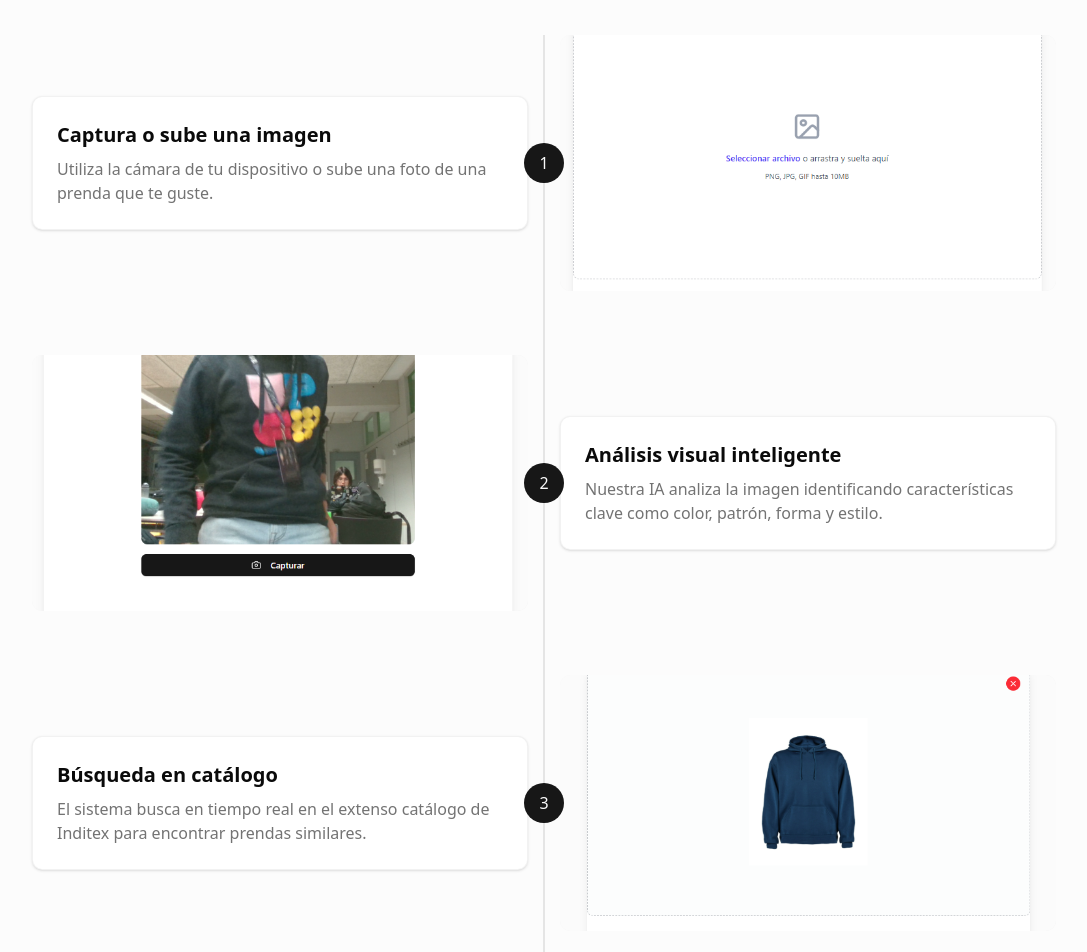
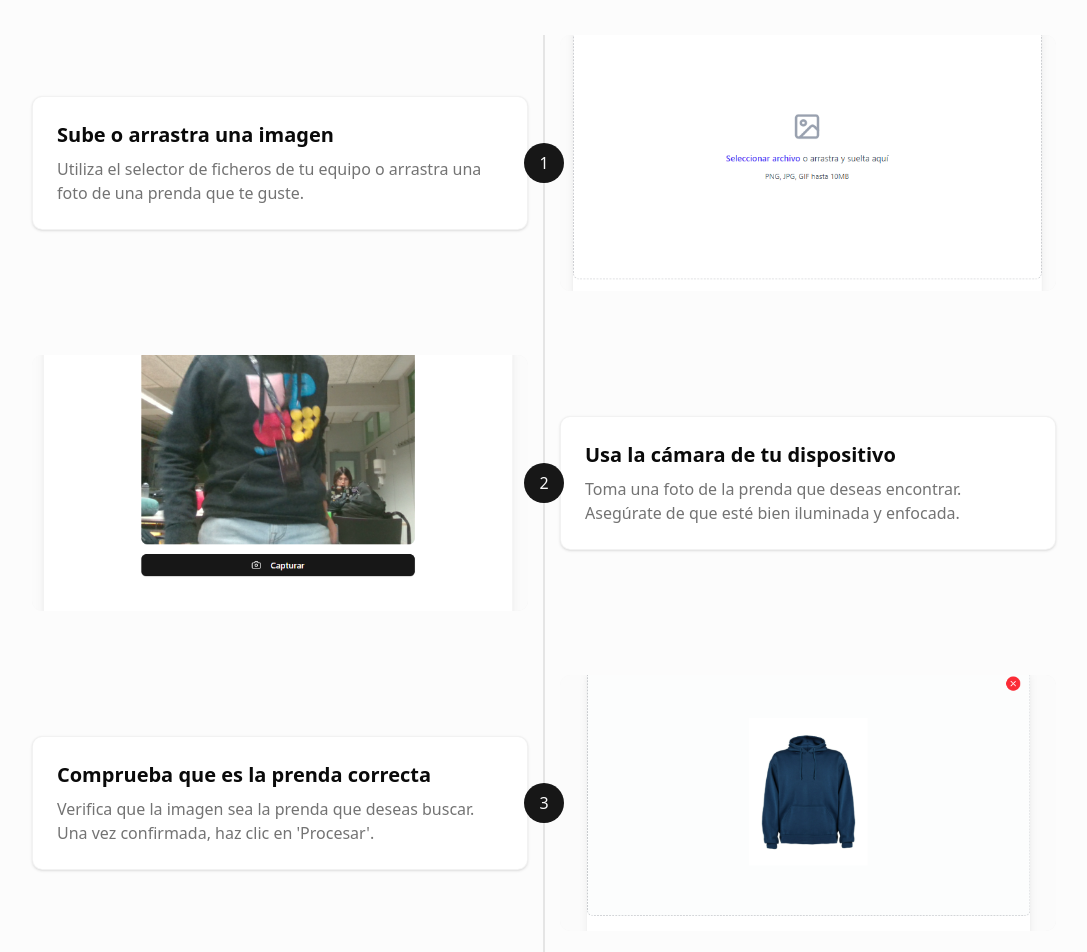
Before and after one commit to aolle99/HackUPC2025, a Next.js app: page / in a window 1280 px wide. Shown: the part 2480-3432 px from the top of the page, without its empty margins (96-1183 px from the left). Built offline with nearby package versions, Linux system fonts and the light colour scheme.

Commit message:
Add environment configuration and update how-it-works steps for clarity

```diff
--- a/src/components/landing/how-it-works.tsx
+++ b/src/components/landing/how-it-works.tsx
@@ -2,23 +2,23 @@
 const steps = [
   {
     id: 1,
-    title: "Captura o sube una imagen",
+    title: "Sube o arrastra una imagen",
     description:
-      "Utiliza la cámara de tu dispositivo o sube una foto de una prenda que te guste.",
+      "Utiliza el selector de ficheros de tu equipo o arrastra una foto de una prenda que te guste.",
     image: "/images/paso1.png", // Imágenes de ejemplo - reemplazar con las reales
   },
   {
     id: 2,
-    title: "Análisis visual inteligente",
+    title: "Usa la cámara de tu dispositivo",
     description:
-      "Nuestra IA analiza la imagen identificando características clave como color, patrón, forma y estilo.",
+      "Toma una foto de la prenda que deseas encontrar. Asegúrate de que esté bien iluminada y enfocada.",
     image: "/images/paso2.png",
   },
   {
     id: 3,
-    title: "Búsqueda en catálogo",
+    title: "Comprueba que es la prenda correcta",
     description:
-      "El sistema busca en tiempo real en el extenso catálogo de Inditex para encontrar prendas similares.",
+      "Verifica que la imagen sea la prenda que deseas buscar. Una vez confirmada, haz clic en 'Procesar'.",
     image: "/images/paso3.png",
   },
   {
```
Also changed, not shown: 2 other files (tests, documents, lock files or other folders).
